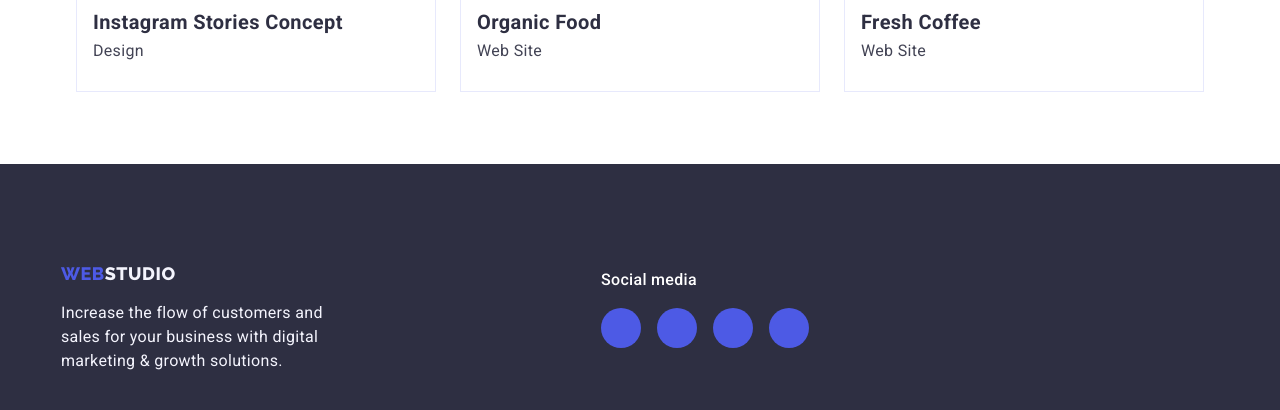
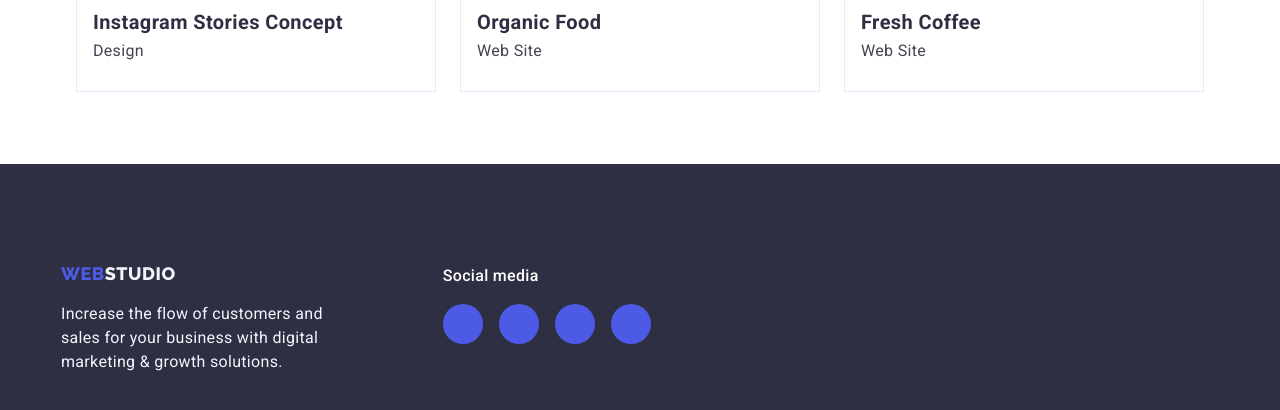
Before and after one commit to Sethsky-28/goit-markup-hw-04, a plain HTML site: page portfolio.html in a window 1280 px wide. Shown: the part 1536-1946 px from the top of the page. Drawn offline with nearby package versions, Linux system fonts and the light colour scheme.

Commit message:
footer revision

```diff
--- a/css/style.css
+++ b/css/style.css
@@ -468,6 +468,7 @@ button {
     line-height: 1.5em;
     color: var(--cloud);
     letter-spacing: 0.32px;
+    margin-top: 17.5px;
 }
 
 .footer {
@@ -478,9 +479,10 @@ button {
 }
 
 .container-footer {
+    display: flex;
+    flex-direction: row
     width: 1158px;
     margin: 0 auto;
-    flex-shrink: 0;
     height: 112px;
     flex-shrink: 0;
 }
@@ -497,6 +499,11 @@ button {
     flex-shrink: 0;
 }
 
+.logo-description {
+    display: flex;
+    flex-direction: column;
+}
+
 .social-media {
     color: var(--white);
     font-family: Roboto;
@@ -505,6 +512,7 @@ button {
     font-weight: 500;
     line-height: 1.5;
     letter-spacing: 0.32px;
+    margin-bottom: 16px;
 }
 
 .logo-container {
@@ -513,18 +521,16 @@ button {
 }
 
 .icons-container {
-    display: flex;
-    flex-direction: column;
-    row-gap: 16px;
-    justify-content: center;
-    align-items: flex-start;
+    display: inline;
+    width: 208px;
+    height: 80px;
     flex-shrink: 0;
-    margin-top: -105px;
-    margin-left: 540px;
+    margin-left: 120px;
 }
 
 .footer-icons {
-    display: flex;
+    display: inline-flex;
+    align-items: flex-start;
     gap: 16px;
 }
 
--- a/portfolio.html
+++ b/portfolio.html
@@ -139,9 +139,9 @@
     <footer>
         <section class="footer">
             <div class="container container-footer">
-                <a class="footer-logo" href="https://sethsky-28.github.io/goit-markup-hw-04/" class="footer-logo">
-                    <span class="iris">WEB</span>STUDIO</a>
-                <div class="logo-container">
+                <div class="logo-description">
+                    <a class="footer-logo" href="https://sethsky-28.github.io/goit-markup-hw-04/" class="footer-logo">
+                        <span class="iris">WEB</span>STUDIO</a>
                     <p class="footer-description">Increase the flow of customers and <br> sales for your business with
                         digital
                         <br>marketing & growth solutions.
```
Also changed, not shown: index.html (+1 -1 lines).
